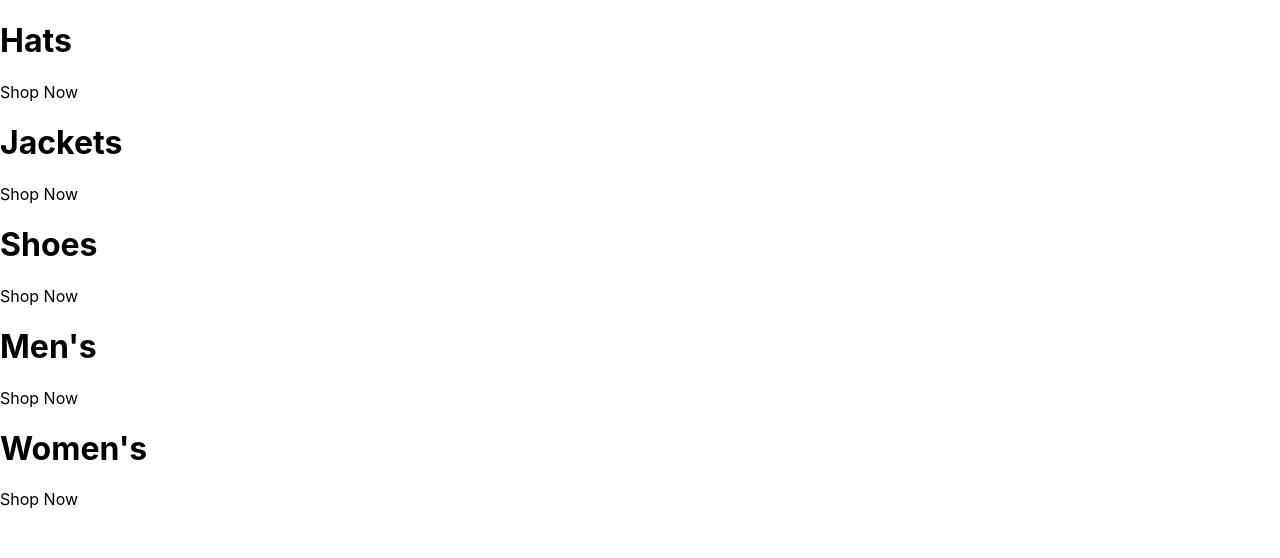
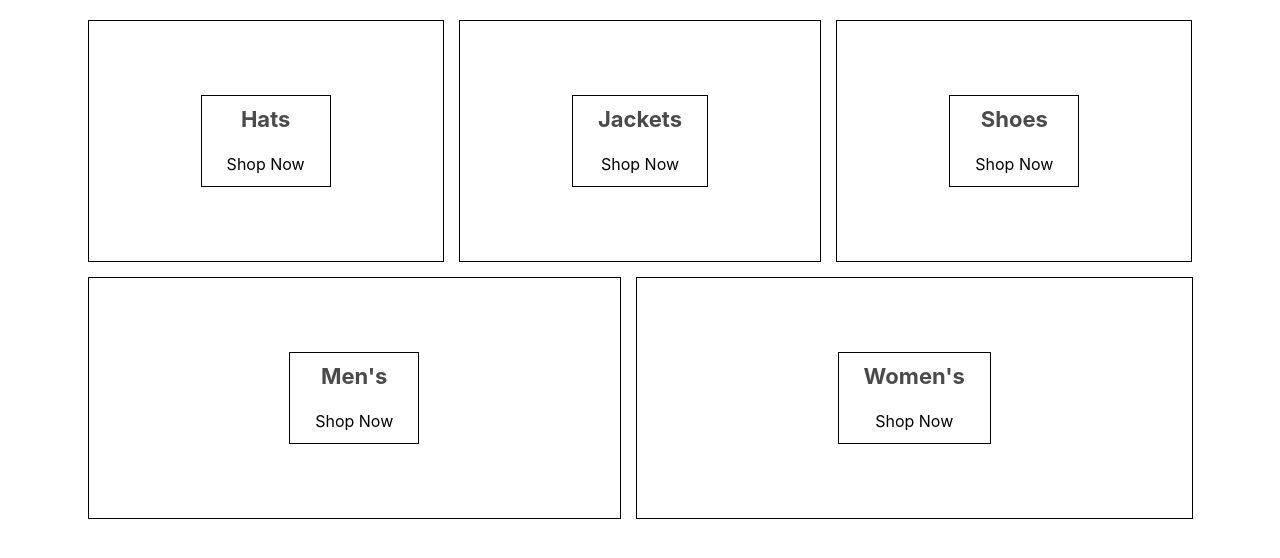
Before and after one commit to JCode918/ECommerce_ReactJs, a React (Create React App) app: page / in a window 1280 px wide. Shown: the top 558 px of the page. Built offline with nearby package versions, Linux system fonts and the light colour scheme.

Commit message:
Homepage Completed and Added SASSto the styling of the Homepage

```diff
--- a/package.json
+++ b/package.json
@@ -6,6 +6,7 @@
     "@testing-library/jest-dom": "^4.2.4",
     "@testing-library/react": "^9.3.2",
     "@testing-library/user-event": "^7.1.2",
+    "node-sass": "^4.14.1",
     "react": "^16.13.1",
     "react-dom": "^16.13.1",
     "react-scripts": "3.4.1"
--- a/src/App.js
+++ b/src/App.js
@@ -1,5 +1,6 @@
 import React from "react";
 import Homepage from "./homepage.component";
+import './homepage.styles.scss'
 import "./App.css";
 
 function App() {
--- /dev/null
+++ b/src/homepage.styles.scss
@@ -0,0 +1,54 @@
+.homepage {
+    display: flex;
+    flex-direction: column;
+    align-items: center;
+    padding: 20px 80px;
+  }
+
+  .directory-menu {
+    width: 100%;
+    display: flex;
+    flex-wrap: wrap;
+    justify-content: space-between;
+  }
+
+  .menu-item {
+    min-width: 30%;
+    height: 240px;
+    flex: 1 1 auto;
+    display: flex;
+    align-items: center;
+    justify-content: center;
+    border: 1px solid black;
+    margin: 0 7.5px 15px;
+
+    &:first-child {
+      margin-right: 7.5px;
+    }
+
+    &:last-child {
+      margin-left: 7.5px;
+    }
+
+    .content {
+      height: 90px;
+      padding: 0 25px;
+      display: flex;
+      flex-direction: column;
+      align-items: center;
+      justify-content: center;
+      border: 1px solid black;
+
+      .title {
+        font-weight: bold;
+        margin-bottom: 6px;
+        font-size: 22px;
+        color: #4a4a4a;
+      }
+
+      .subtitle {
+        font-weight: lighter;
+        font-size: 16px;
+      }
+    }
+  }
```
Also changed, not shown: 1 other file (tests, documents, lock files or other folders).
